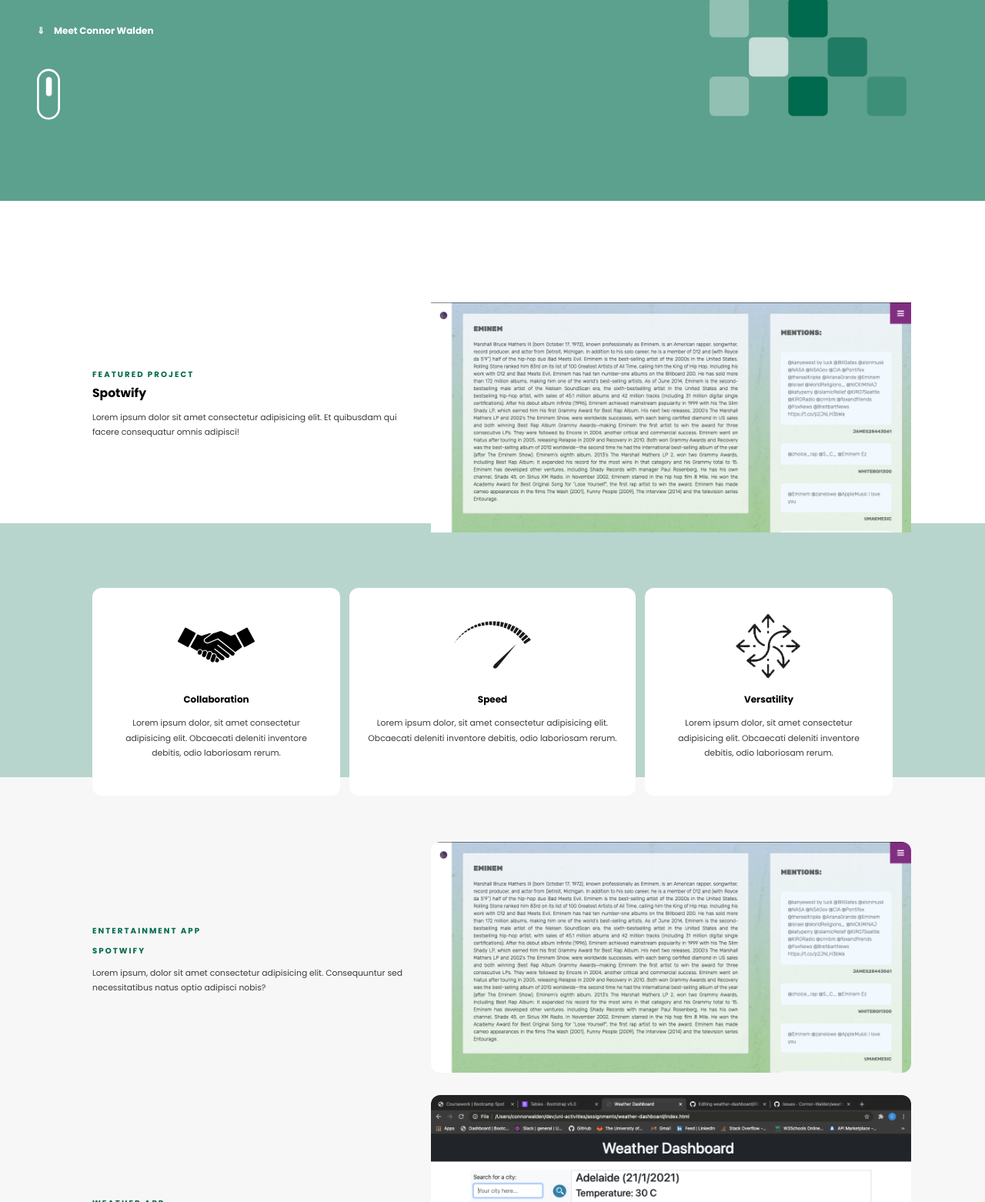
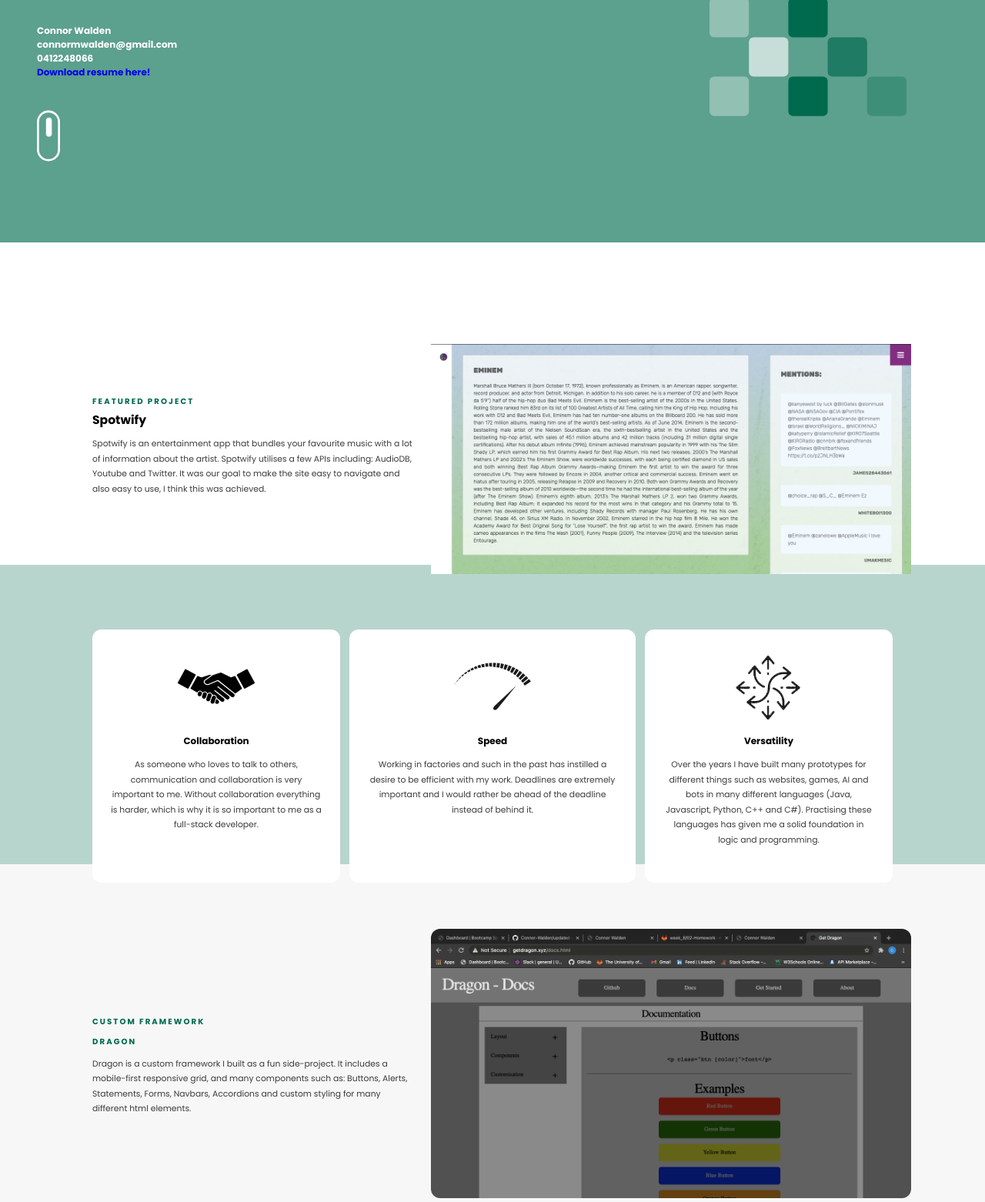
Before and after one commit to Connor-Walden/updated-portfolio, a plain HTML site: page index.html in a window 1280 px wide. Shown: the part 218-1780 px from the top of the page at 77% size. Drawn offline with nearby package versions, Linux system fonts and the light colour scheme.

Commit message:
Filled out descriptions for everything that required it

```diff
--- a/css/main.scss
+++ b/css/main.scss
@@ -41,7 +41,7 @@
   }
 
   nav {
-    float: right;
+  //   float: left;
 
     ul {
       display: flex;
@@ -162,6 +162,12 @@
   margin-bottom: 2em;
 }
 
+.btn {
+  padding: 1em 2em;
+  background: #f3f3f3;
+  border-radius: 2em;
+}
+
 @media only screen and (min-width: 800px) {
   .featured, .portfolio {
     text-align: left;
@@ -231,7 +237,7 @@
     ul {
       display: flex;
       justify-content: space-between;
-      width: 100%;
+      width: 7em;
       float: right;
 
       img {
--- a/index.html
+++ b/index.html
@@ -44,8 +44,10 @@
       <div class="content">
         <h1 class="stagger1">A website for every purpose</h1>
         <div class="meet stagger1">
-          <span>&#8659;</span>
-          <p>Meet Connor Walden</p>
+          <p>
+            Connor Walden   connormwalden@gmail.com   0412248066<br>
+            <a href="./download/resume.docx" class="btn" download>Download resume here!</a>
+          </p>
         </div>
 
         <!-- Scroll Icon -->
@@ -86,7 +88,7 @@
         <div class="inner transition2">
           <p class="subtitle">Featured Project</p>
           <a href="#" class="featured-title">Spotwify</a>
-          <p class="featured-desc">Lorem ipsum dolor sit amet consectetur adipisicing elit. Et quibusdam qui facere consequatur omnis adipisci!</p>
+          <p class="featured-desc">Spotwify is an entertainment app that bundles your favourite music with a lot of information about the artist. Spotwify utilises a few APIs including: AudioDB, Youtube and Twitter. It was our goal to make the site easy to navigate and also easy to use, I think this was achieved.</p>
         </div>
       </div>
       <img class="right transition2" src="img/project1.png" alt="Featured Project">
@@ -102,7 +104,7 @@
               <img src="./img/friendly-icon.png" alt="Friendly Icon">
             </div>
             <p class="skill-title">Collaboration</p>
-            <p class="featured-desc skill-desc">Lorem ipsum dolor, sit amet consectetur adipisicing elit. Obcaecati deleniti inventore debitis, odio laboriosam rerum.</p>
+            <p class="featured-desc skill-desc">As someone who loves to talk to others, communication and collaboration is very important to me. Without collaboration everything is harder, which is why it is so important to me as a full-stack developer.</p>
           </li>
 
           <!-- Speed -->
@@ -111,8 +113,7 @@
               <img src="./img/speed-icon.png" alt="Speed Icon">
             </div>
             <p class="skill-title">Speed</p>
-            <p class="featured-desc skill-desc">Lorem ipsum dolor, sit amet consectetur adipisicing elit. Obcaecati deleniti
-              inventore debitis, odio laboriosam rerum.</p>
+            <p class="featured-desc skill-desc">Working in factories and such in the past has instilled a desire to be efficient with my work. Deadlines are extremely important and I would rather be ahead of the deadline instead of behind it.</p>
           </li>
 
           <!-- Versatility -->
@@ -121,8 +122,7 @@
               <img src="./img/versatile-icon.png" alt="Versatility Icon">
             </div>
             <p class="skill-title">Versatility</p>
-            <p class="featured-desc skill-desc">Lorem ipsum dolor, sit amet consectetur adipisicing elit. Obcaecati deleniti
-              inventore debitis, odio laboriosam rerum.</p>
+            <p class="featured-desc skill-desc">Over the years I have built many prototypes for different things such as websites, games, AI and bots in many different languages (Java, Javascript, Python, C++ and C#). Practising these languages has given me a solid foundation in logic and programming.</p>
           </li>
         </ul>
       </div>
@@ -130,13 +130,25 @@
 
     <!-- Projects -->
     <section class="portfolio" id="my-work">
+      <!-- Dragon -->
+      <div class="portfolio-container transition3">
+        <div class="portfolio-left">
+          <div class="inner">
+            <p class="subtitle">Custom Framework</p>
+            <p class="subtitle">Dragon</p>
+            <p class="featured-desc">Dragon is a custom framework I built as a fun side-project. It includes a mobile-first responsive grid, and many components such as: Buttons, Alerts, Statements, Forms, Navbars, Accordions and custom styling for many different html elements.</p>
+          </div>
+        </div>
+        <a href="#"><img src="./img/dragon.png" alt="Dragon"></a>
+      </div>
+
       <!-- Spotwify -->
       <div class="portfolio-container transition3">
         <div class="portfolio-left">
           <div class="inner">
             <p class="subtitle">Entertainment App</p>
             <p class="subtitle">Spotwify</p>
-            <p class="featured-desc">Lorem ipsum, dolor sit amet consectetur adipisicing elit. Consequuntur sed necessitatibus natus optio adipisci nobis?</p>
+            <p class="featured-desc">Spotwify is an entertainment app that bundles your favourite music with a lot of information about the artist. Spotwify utilises a few APIs including: AudioDB, Youtube and Twitter. It was our goal to make the site easy to navigate and also easy to use, I think this was achieved.</p>
           </div>
         </div>
         <a href="#"><img src="./img/project1.png" alt="Spotwify"></a>
@@ -148,7 +160,7 @@
           <div class="inner">
             <p class="subtitle">Weather App</p>
             <p class="subtitle">Weather Dashboard</p>
-            <p class="featured-desc">Lorem ipsum, dolor sit amet consectetur adipisicing elit. Consequuntur sed necessitatibus natus optio adipisci nobis?</p>
+            <p class="featured-desc">The weather dashboard works so that you can search the weather in a specific city, save it, and search another. When you search multiple cities it appends to a list in the sidebar in which you can select later. This allows user to plan a trip and make sure that the weather is going to be favourable for the trip.</p>
           </div>
         </div>
         <a href="#"><img src="./img/weatherApp.png" alt="Weather Dashboard"></a>
@@ -160,7 +172,7 @@
           <div class="inner">
             <p class="subtitle">Planning App</p>
             <p class="subtitle">Work Day Planner</p>
-            <p class="featured-desc">Lorem ipsum, dolor sit amet consectetur adipisicing elit. Consequuntur sed necessitatibus natus optio adipisci nobis?</p>
+            <p class="featured-desc">The work day planner is an app to plan your day. You can input whatever you want in the input and save to that time slot. The app will dynamically colour the time slots as your local time changes. This app allows users to keep track of their daily tasks and stay on top of them.</p>
           </div>
         </div>
         <a href="#"><img src="./img/workDayApp.png" alt="Work Day Planner"></a>
```
Also changed, not shown: img/dragon.png (added), 1 other file.
